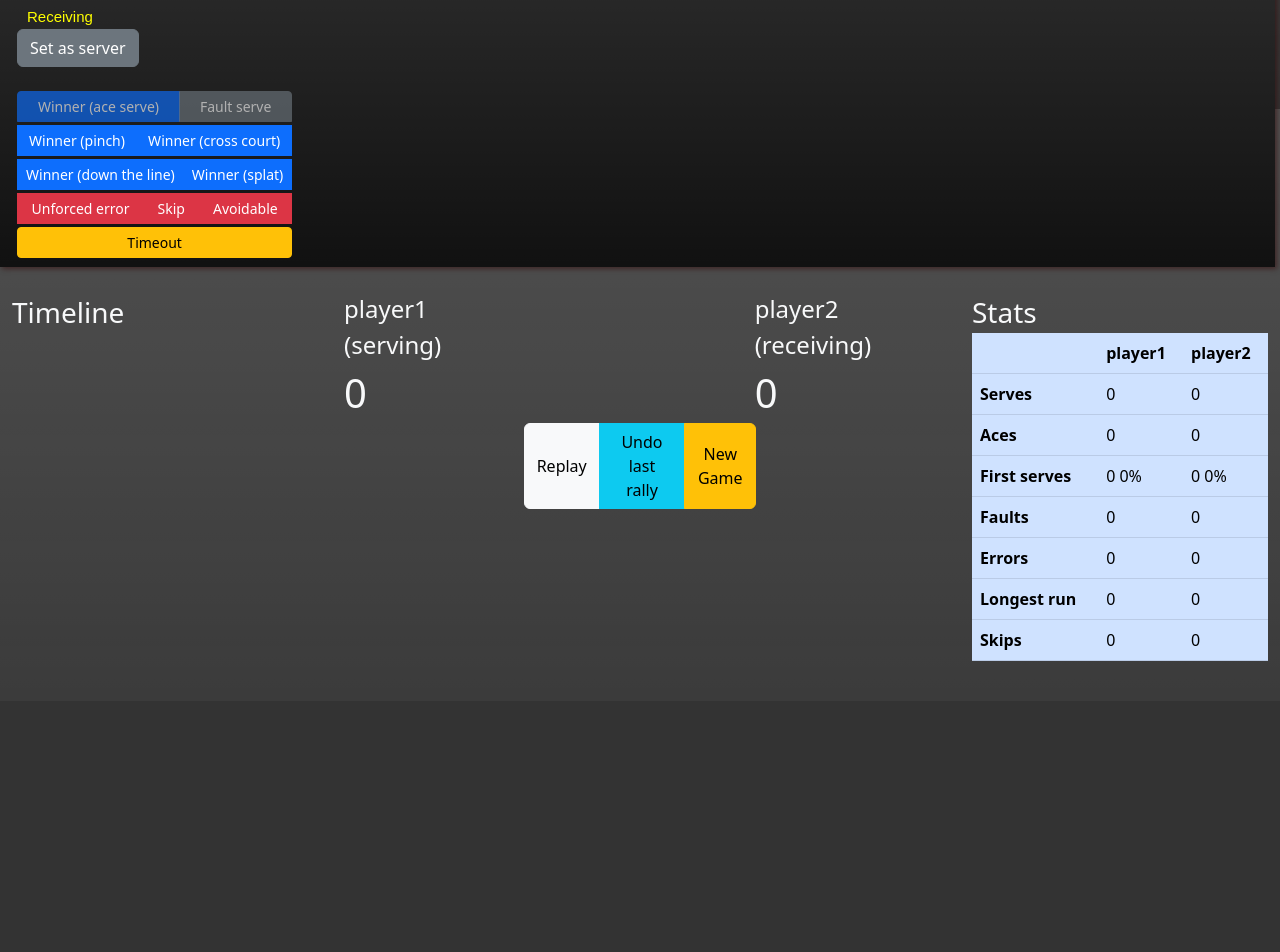
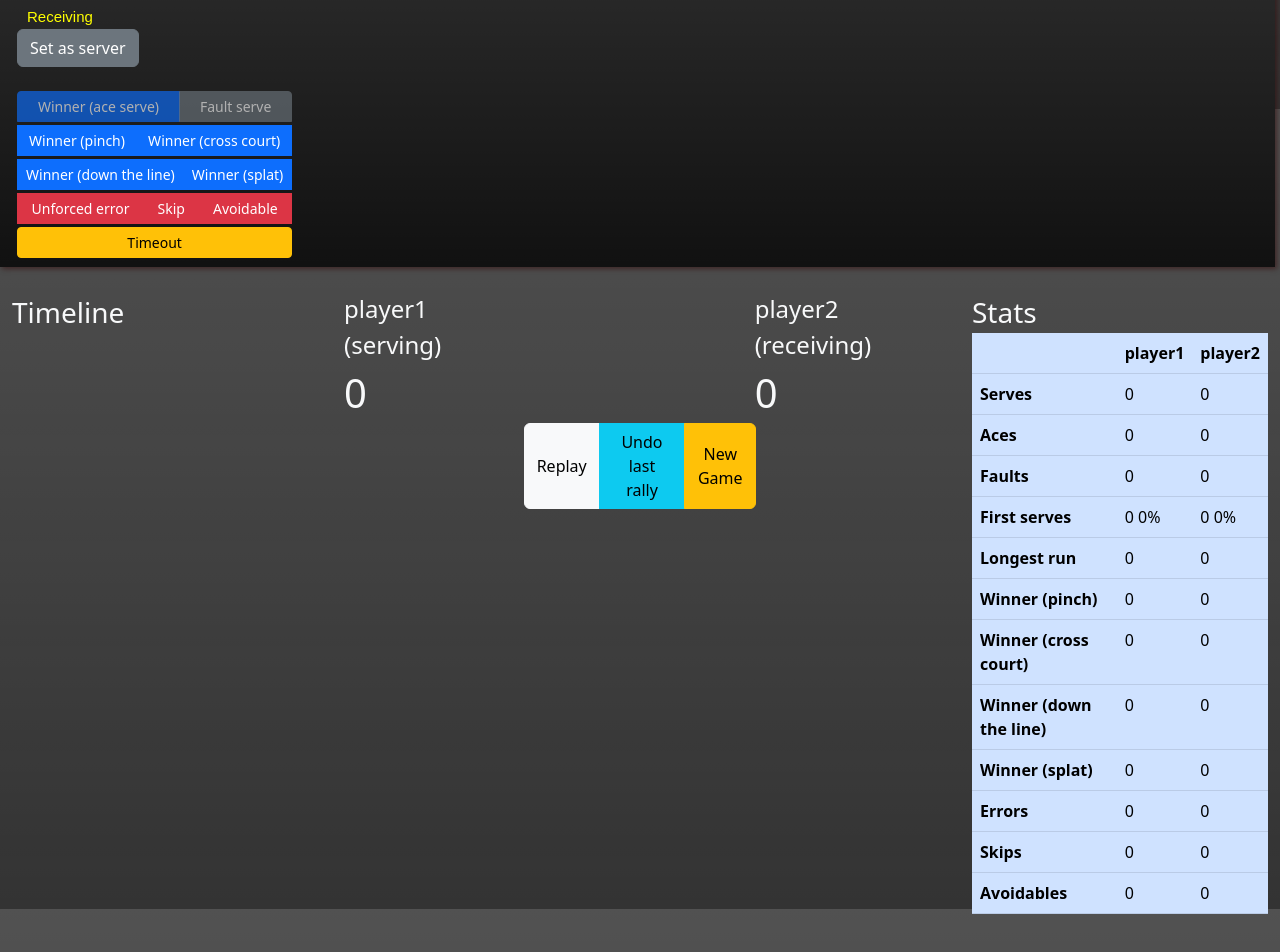
Before and after one commit to kazzmir/racquetball-scores, a website: page index.html in a window 1280 px wide. Shown: the part 691-1643 px from the top of the page. Before the commit the page ends 1392 px from the top, so only its background shows below. Drawn offline with nearby package versions, Linux system fonts and the light colour scheme.

Commit message:
show all stats in the table (#4)
* show all winner stats

* track avoidables

```diff
--- a/index.html
+++ b/index.html
@@ -314,21 +314,14 @@
                             <td id="statsAcePlayer2">0</td>
                         </tr>
                         <tr>
-                            <th scope="row">First serves</th>
-                            <td id="statsFirstServesPlayer1">0</td>
-                            <td id="statsFirstServesPlayer2">0</td>
-                        </tr>
-
-                        <tr>
                             <th scope="row">Faults</th>
                             <td id="statsFaultsPlayer1">0</td>
                             <td id="statsFaultsPlayer2">0</td>
                         </tr>
-
                         <tr>
-                            <th scope="row">Errors</th>
-                            <td id="statsErrorsPlayer1">0</td>
-                            <td id="statsErrorsPlayer2">0</td>
+                            <th scope="row">First serves</th>
+                            <td id="statsFirstServesPlayer1">0</td>
+                            <td id="statsFirstServesPlayer2">0</td>
                         </tr>
                         <tr>
                             <th scope="row">Longest run</th>
@@ -336,10 +329,41 @@
                             <td id="statsLongestRunPlayer2">0</td>
                         </tr>
                         <tr>
+                            <th scope="row">Winner (pinch)</th>
+                            <td id="statsPinchesPlayer1">0</td>
+                            <td id="statsPinchesPlayer2">0</td>
+                        </tr>
+                        <tr>
+                            <th scope="row">Winner (cross court)</th>
+                            <td id="statsCrossCourtPlayer1">0</td>
+                            <td id="statsCrossCourtPlayer2">0</td>
+                        </tr>
+                        <tr>
+                            <th scope="row">Winner (down the line)</th>
+                            <td id="statsDownTheLinePlayer1">0</td>
+                            <td id="statsDownTheLinePlayer2">0</td>
+                        </tr>
+                        <tr>
+                            <th scope="row">Winner (splat)</th>
+                            <td id="statsSplatLinePlayer1">0</td>
+                            <td id="statsSplatLinePlayer2">0</td>
+                        </tr>
+                        <tr>
+                            <th scope="row">Errors</th>
+                            <td id="statsErrorsPlayer1">0</td>
+                            <td id="statsErrorsPlayer2">0</td>
+                        </tr>
+                        <tr>
                             <th scope="row">Skips</th>
                             <td id="statsSkipsPlayer1">0</td>
                             <td id="statsSkipsPlayer2">0</td>
                         </tr>
+                        <tr>
+                            <th scope="row">Avoidables</th>
+                            <td id="statsAvoidablesPlayer1">0</td>
+                            <td id="statsAvoidablesPlayer2">0</td>
+                        </tr>
+
                     </tbody>
                 </table>
             </div>
--- a/js/code.js
+++ b/js/code.js
@@ -306,6 +306,11 @@ function computeStats(player){
         firstServe: 0,
         firstServeTries: 0,
         skips: 0,
+        pinches: 0,
+        crossCourts: 0,
+        downTheLines: 0,
+        splats: 0,
+        avoidables: 0,
     }
 
     var currentRun = 0;
@@ -351,13 +356,35 @@ function computeStats(player){
         if (use.lastHitPlayer == player.name){
             if (use.kind == 'ace'){
                 out.aces += 1
-            } else if (!isError(use)){
+            }
+
+            if (use.kind == 'skip'){
+                out.skips += 1
+            }
+
+            if (use.kind == 'pinch'){
+                out.pinches += 1
+            }
+
+            if (use.kind == 'down the line'){
+                out.downTheLines += 1
+            }
+
+            if (use.kind == 'splat'){
+                out.splats += 1
+            }
+
+            if (use.kind == 'cross court'){
+                out.crossCourts += 1
+            }
+
+            if (use.kind == 'avoidable'){
+                out.avoidables += 1
+            }
+
+            if (!isError(use)){
                 out.errors += 1
             }
-        }
-
-        if (use.lastHitPlayer == player.name && use.kind == 'skip'){
-            out.skips += 1;
         }
 
         /* its a run of points if its a point for the player */
@@ -383,24 +410,27 @@ function firstServeStats(stats){
 }
 
 function updateStats(){
+
+    function setStats(stats, player){
+        elem(`statsAcePlayer${player}`).innerHTML = stats.aces
+        elem(`statsServesPlayer${player}`).innerHTML = stats.serves
+        elem(`statsFirstServesPlayer${player}`).innerHTML = firstServeStats(stats)
+        elem(`statsFaultsPlayer${player}`).innerHTML = stats.faults
+        elem(`statsErrorsPlayer${player}`).innerHTML = stats.errors
+        elem(`statsLongestRunPlayer${player}`).innerHTML = stats.runs
+        elem(`statsSkipsPlayer${player}`).innerHTML = stats.skips
+        elem(`statsPinchesPlayer${player}`).innerHTML = stats.pinches
+        elem(`statsCrossCourtPlayer${player}`).innerHTML = stats.crossCourts
+        elem(`statsDownTheLinePlayer${player}`).innerHTML = stats.downTheLines
+        elem(`statsSplatLinePlayer${player}`).innerHTML = stats.splats
+        elem(`statsAvoidablesPlayer${player}`).innerHTML = stats.avoidables
+    }
+
     let player1Stats = computeStats(player1);
     let player2Stats = computeStats(player2);
 
-    elem("statsAcePlayer1").innerHTML = player1Stats.aces
-    elem("statsServesPlayer1").innerHTML = player1Stats.serves
-    elem("statsFirstServesPlayer1").innerHTML = firstServeStats(player1Stats)
-    elem("statsFaultsPlayer1").innerHTML = player1Stats.faults
-    elem("statsErrorsPlayer1").innerHTML = player1Stats.errors
-    elem("statsLongestRunPlayer1").innerHTML = player1Stats.runs
-    elem("statsSkipsPlayer1").innerHTML = player1Stats.skips
-
-    elem("statsAcePlayer2").innerHTML = player2Stats.aces
-    elem("statsServesPlayer2").innerHTML = player2Stats.serves
-    elem("statsFirstServesPlayer2").innerHTML = firstServeStats(player2Stats)
-    elem("statsFaultsPlayer2").innerHTML = player2Stats.faults
-    elem("statsErrorsPlayer2").innerHTML = player2Stats.errors
-    elem("statsLongestRunPlayer2").innerHTML = player2Stats.runs
-    elem("statsSkipsPlayer2").innerHTML = player2Stats.skips
+    setStats(player1Stats, 1)
+    setStats(player2Stats, 2)
 }
 
 function updateState(){
```
